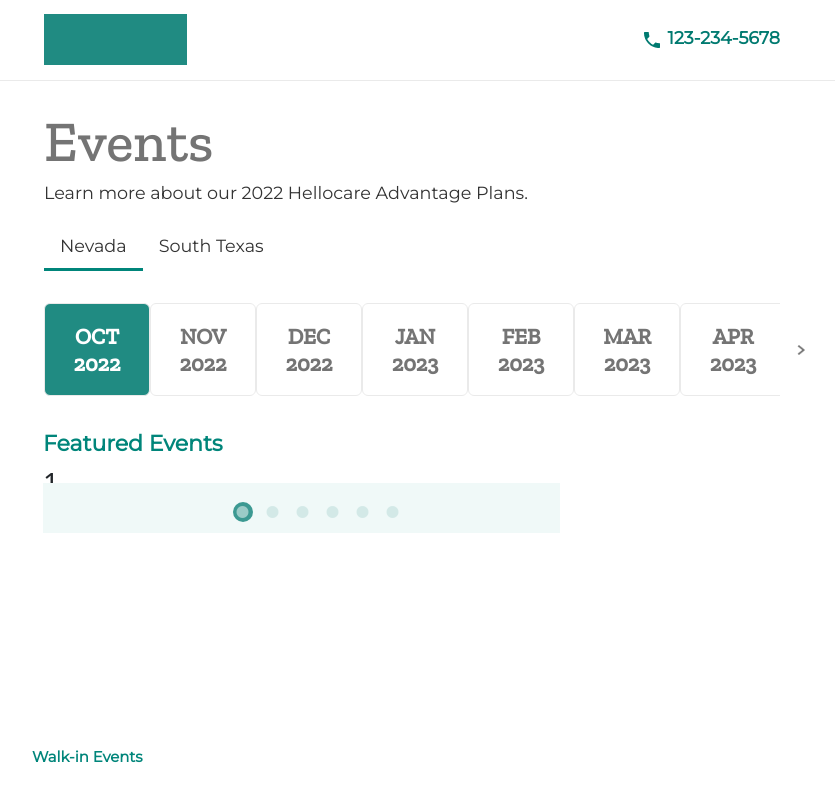
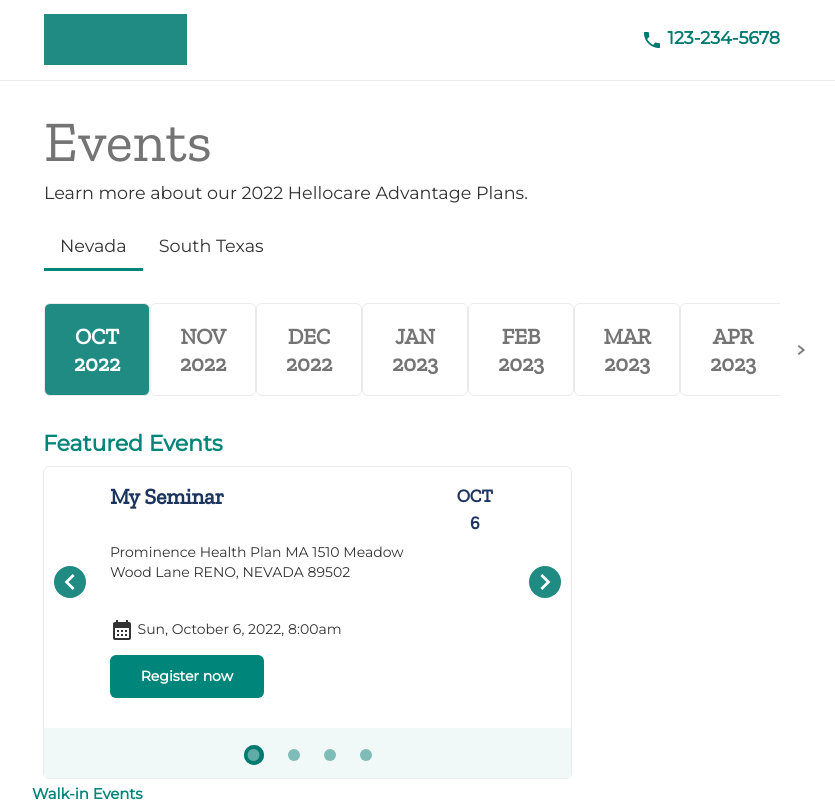
Before and after one commit to rjnpgarcia/events-project, a React (Create React App) app: page / in a window 1280 px wide. Shown: the top 802 px of the page, without its empty margins (228-1063 px from the left). Built offline with nearby package versions, Linux system fonts and the light colour scheme.

Commit message:
Featured Events

```diff
--- a/src/components/MultiSlider.js
+++ b/src/components/MultiSlider.js
@@ -64,7 +64,6 @@ export default class MultiSlider extends Component {
   render() {
     const settings = {
       focusOnSelect: true,
-      dots: false,
       infinite: true,
       slidesToShow: slidesToShow,
       slidesToScroll: 1,
@@ -80,6 +79,7 @@ export default class MultiSlider extends Component {
             return (
               <div>
                 <button
+                  key={button.id}
                   className={
                     this.state.activeSlide === button.id
                       ? classes.buttonDateActive
--- a/src/components/assets/Featured.jsx
+++ b/src/components/assets/Featured.jsx
@@ -1,7 +1,56 @@
-import "./Featured.module.css";
+import classes from "./Featured.module.css";
 
 import React, { Component } from "react";
 import Slider from "react-slick";
+import ChevronRightIcon from "@mui/icons-material/ChevronRight";
+import ChevronLeftIcon from "@mui/icons-material/ChevronLeft";
+import CalendarMonthIcon from "@mui/icons-material/CalendarMonth";
+
+function NextArrow(props) {
+  const { className, onClick } = props;
+  return (
+    <div className={className} onClick={onClick}>
+      <ChevronRightIcon
+        style={{
+          color: "#FFFFFF",
+          backgroundColor: "#208B82",
+          width: "32px",
+          height: "32px",
+          borderRadius: "32px",
+          fontWeight: "400",
+          fontSize: "24px",
+          lineHeight: "100%",
+          position: "absolute",
+          right: "35px",
+          bottom: "35px",
+        }}
+      />
+    </div>
+  );
+}
+
+function PrevArrow(props) {
+  const { className, onClick } = props;
+  return (
+    <div className={className} onClick={onClick}>
+      <ChevronLeftIcon
+        style={{
+          color: "#FFFFFF",
+          backgroundColor: "#208B82",
+          width: "32px",
+          height: "32px",
+          borderRadius: "32px",
+          fontWeight: "400",
+          fontSize: "24px",
+          lineHeight: "100%",
+          position: "absolute",
+          left: "35px",
+          bottom: "35px",
+        }}
+      />
+    </div>
+  );
+}
 
 export default class Featured extends Component {
   render() {
@@ -11,6 +60,9 @@ export default class Featured extends Component {
       speed: 500,
       slidesToShow: 1,
       slidesToScroll: 1,
+      arrows: true,
+      nextArrow: <NextArrow />,
+      prevArrow: <PrevArrow />,
       appendDots: (dots) => (
         <div
           style={{
@@ -28,31 +80,42 @@ export default class Featured extends Component {
       ),
     };
     return (
-      <div>
-        <h4>Featured Events</h4>
-        <div>
-          <Slider {...settings}>
-            <div>
-              <h3>1</h3>
-            </div>
-            <div>
-              <h3>2</h3>
-            </div>
-            <div>
-              <h3>3</h3>
-            </div>
-            <div>
-              <h3>4</h3>
-            </div>
-            <div>
-              <h3>5</h3>
-            </div>
-            <div>
-              <h3>6</h3>
-            </div>
-          </Slider>
-        </div>
-      </div>
+      <Slider {...settings} className={classes.sliderContainer}>
+        {this.props.contents.map((content) => {
+          if (content.featured === true) {
+            return (
+              <div className="row d-flex justify-content-center mt-3">
+                <div className="col-8 m-0">
+                  <ul>
+                    <li key={content.id} className={classes.listTitle}>
+                      {content.title}
+                    </li>
+                    <li key={content.id} className={classes.listAddress}>
+                      {content.address} {content.city}
+                    </li>
+                    <li key={content.id} className={classes.listWhen}>
+                      <CalendarMonthIcon className={classes.calendarIcon} />{" "}
+                      {content.when}
+                    </li>
+                    <button className={classes.buttonRegister}>
+                      Register now
+                    </button>
+                  </ul>
+                </div>
+                <div className="col-1 m-0 p-0 text-center">
+                  <p key={content.id} className={classes.listDate}>
+                    OCT
+                    <br />
+                    {content.day}
+                  </p>
+                </div>
+              </div>
+            );
+          } else {
+            return null;
+          }
+        })}
+      </Slider>
     );
   }
 }
--- a/src/components/assets/Featured.module.css
+++ b/src/components/assets/Featured.module.css
@@ -1,10 +1,85 @@
-h4 {
-  width: 188px;
-  height: 29px;
+ul {
+  padding: 0;
+  margin-bottom: 0px;
+}
+
+.sliderContainer {
+  width: 529px;
+  height: 313px;
+  border: 1px solid #eaeaea;
+  border-radius: 6px;
+  display: grid;
+  align-content: space-between;
+}
+
+.buttonRegister {
+  background: #00857a;
+  border-radius: 6px;
+  width: 154px;
+  height: 43px;
+  border: 0px;
+  margin-top: 16px;
+
+  /* text */
   font-family: "Montserrat";
+  font-style: normal;
+  font-weight: 600;
+  font-size: 14px;
+  line-height: 17px;
+  text-align: center;
+  color: #ffffff;
+}
+
+.listTitle {
+  height: 54px;
+  font-family: "Zilla Slab";
   font-style: normal;
   font-weight: 700;
   font-size: 22px;
-  line-height: 29px;
-  color: #00857a;
+  line-height: 27px;
+
+  color: #1c355e;
 }
+
+.listAddress {
+  height: 60px;
+  font-family: "Montserrat";
+  font-style: normal;
+  font-weight: 400;
+  font-size: 14px;
+  line-height: 20px;
+  margin-top: 5px;
+
+  color: #333333;
+}
+
+.listWhen {
+  height: 21px;
+  font-family: "Montserrat";
+  font-style: normal;
+  font-weight: 400;
+  font-size: 14px;
+  line-height: 21px;
+  margin-top: 16px;
+
+  color: #333333;
+}
+
+.listDate {
+  height: 54px;
+  width: 51px;
+  font-family: "Zilla Slab";
+  font-style: normal;
+  font-weight: 700;
+  font-size: 18px;
+  line-height: 27px;
+
+  color: #1c355e;
+}
+
+.calendarIcon {
+  font-weight: 100;
+  font-size: 14px;
+  line-height: 18px;
+  color: #333333;
+}
--- a/src/components/layout/Layout.module.css
+++ b/src/components/layout/Layout.module.css
@@ -1,6 +1,3 @@
-@import url("https://fonts.googleapis.com/css?family=Montserrat");
-@import url("https://fonts.googleapis.com/css?family=Zilla+Slab:wght@500");
-
 .containerHeader {
   border-bottom: 1px solid #eaeaea;
 }
--- a/src/index.css
+++ b/src/index.css
@@ -1,3 +1,7 @@
+@import url("https://fonts.googleapis.com/css?family=Montserrat");
+@import url("https://fonts.googleapis.com/css?family=Zilla+Slab");
+@import url("https://fonts.googleapis.com/css2?family=Material+Symbols+Outlined");
+
 * {
   box-sizing: border-box;
 }
@@ -11,9 +15,9 @@ body {
   background: #ffffff;
 }
 .slick-dots li button:before {
-  color: #7fbcb7;
-  font-size: 14px;
-  padding-top: 1px;
+  color: transparent;
+  /* font-size: 14px;
+  padding-top: 1px; */
 }
 
 .slick-dots li.slick-active button:before {
@@ -27,4 +31,48 @@ body {
   -moz-border-radius: 20px;
   -ms-border-radius: 20px;
   -o-border-radius: 20px;
+  font-size: 14px;
+  padding-top: 1px;
 }
+
+.slick-dots li button {
+  background-color: #7fbcb7;
+  font-size: 0px;
+  height: 12px;
+  width: 12px;
+  border-radius: 12px;
+  -webkit-border-radius: 12px;
+  -moz-border-radius: 12px;
+  -ms-border-radius: 12px;
+  -o-border-radius: 12px;
+  color: #7fbcb7;
+}
+
+.slick-dots li.slick-active button {
+  align-items: center;
+  height: 20px;
+  width: 20px;
+  background-color: #007a70 !important;
+  color: #7fbcb7;
+  border-radius: 20px;
+  -webkit-border-radius: 20px;
+  -moz-border-radius: 20px;
+  -ms-border-radius: 20px;
+  -o-border-radius: 20px;
+}
+
+.slick-dots li {
+  width: auto;
+  margin-right: 12px;
+  margin-left: 12px;
+}
+
+div.slick-dots {
+  bottom: 0px;
+}
+
+/* button.slick-arrow.slick-next {
+  color: white;
+  background-color: #007a70;
+  right: 10px;
+} */
--- a/src/pages/Nevada.jsx
+++ b/src/pages/Nevada.jsx
@@ -16,6 +16,7 @@ function NevadaPage() {
       city: "WEST PALM BEACH, FLORIDA 33406",
       when: "Sat, October 5, 2022, 8:00am",
       when2: "Sat, October 5, 2022, 11:00am",
+      featured: false,
       walkIn: false,
     },
     {
@@ -25,6 +26,7 @@ function NevadaPage() {
       address: "Prominence Health Plan MA 1510 Meadow Wood Lane",
       city: "RENO, NEVADA 89502",
       when: "Sun, October 6, 2022, 8:00am",
+      featured: true,
       walkIn: false,
     },
     {
@@ -34,6 +36,7 @@ function NevadaPage() {
       address: "Prominence Health Plan MA 1510 Meadow Wood Lane",
       city: "RENO, NEVADA 89502",
       when: "Sun, October 6, 2022, 11:00am",
+      featured: true,
       walkIn: false,
     },
     {
@@ -44,6 +47,7 @@ function NevadaPage() {
       city: "WEST PALM BEACH, FLORIDA 33406",
       when: "Mon, October 7, 2022, 8:00am",
       when2: "Mon, October 7, 2022, 11:00am",
+      featured: true,
       walkIn: false,
     },
     {
@@ -53,6 +57,7 @@ function NevadaPage() {
       address: "Prominence Health Plan MA 1510 Meadow Wood Lane",
       city: "RENO, NEVADA 89502",
       when: "Tue, October 8, 2022, 8:00am",
+      featured: false,
       walkIn: true,
     },
     {
@@ -62,15 +67,17 @@ function NevadaPage() {
       address: "Prominence Health Plan Office 1155 South Congress Avenue",
       city: "WEST PALM BEACH, FLORIDA 33406",
       when: "Fri, October 11, 2022, 8:00am",
+      featured: false,
       walkIn: true,
     },
     {
       id: 7,
-      day: "15",
+      day: "13",
       title: "Special Seminar",
       address: "Prominence Health Plan MA 1510 Meadow Wood Lane",
       city: "RENO, NEVADA 89502",
-      when: "Tue, October 15, 2022, 8:00am",
+      when: "Tue, October 13, 2022, 8:00am",
+      featured: false,
       walkIn: true,
     },
     {
@@ -80,6 +87,7 @@ function NevadaPage() {
       address: "Prominence Health Plan Office 1155 South Congress Avenue",
       city: "WEST PALM BEACH, FLORIDA 33406",
       when: "Wed, October 15, 2022, 8:00am",
+      featured: true,
       walkIn: true,
     },
     {
@@ -89,6 +97,7 @@ function NevadaPage() {
       address: "Prominence Health Plan Office 1155 South Congress Avenue",
       city: "WEST PALM BEACH, FLORIDA 33406",
       when: "Sat, October 25, 2022, 10:00am",
+      featured: false,
       walkIn: true,
     },
     {
@@ -98,6 +107,7 @@ function NevadaPage() {
       address: "Prominence Health Plan MA 1510 Meadow Wood Lane",
       city: "RENO, NEVADA 89502",
       when: "Thu, October 30, 2022, 8:00am",
+      featured: false,
       walkIn: true,
     },
   ];
@@ -110,7 +120,8 @@ function NevadaPage() {
             <Container className={classes.containerEvents}>
               <Row>
                 <Col md="8" className={classes.colFeatured}>
-                  <Featured />
+                  <h4>Featured Events</h4>
+                  <Featured contents={nevadaDummyData} />
                 </Col>
                 <Col md="4" className={classes.colWalkin}>
                   <WalkIn />
--- a/src/pages/Pages.module.css
+++ b/src/pages/Pages.module.css
@@ -15,8 +15,17 @@
 }
 
 .colFeatured {
-  width: 529px;
-  height: 313px;
   padding-left: 0px;
   margin-left: 11px;
 }
+
+h4 {
+  width: 188px;
+  height: 29px;
+  font-family: "Montserrat";
+  font-style: normal;
+  font-weight: 700;
+  font-size: 22px;
+  line-height: 29px;
+  color: #00857a;
+}
```
Also changed, not shown: package.json (+7 -0 lines), 1 other file (tests, documents, lock files or other folders).
